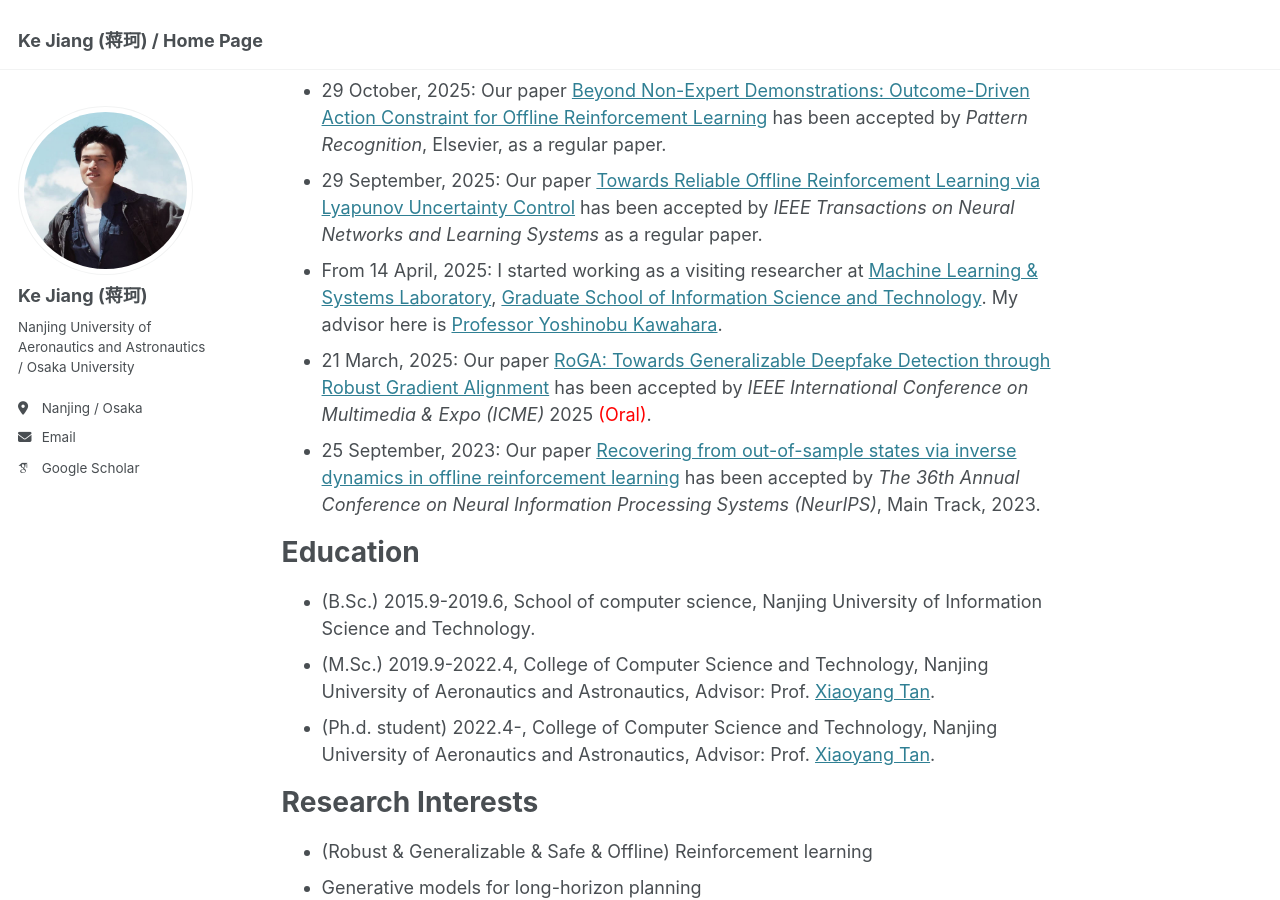
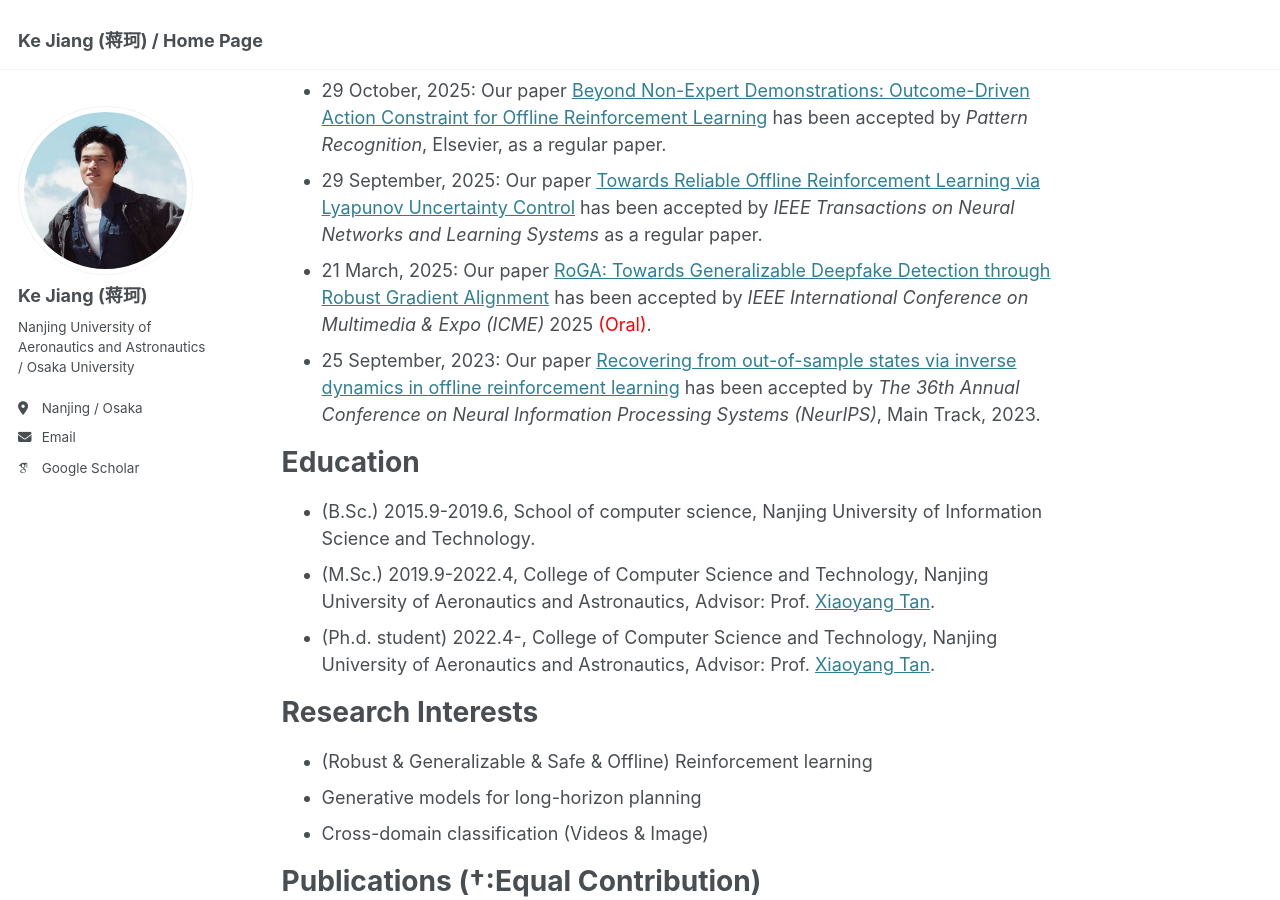
Before and after one commit to Jack10843/Jack10843.github.io, a Jekyll site: the page built from _pages/about.md, in a window 1280 px wide and 900 px high, scrolled down 393 px. Built offline with Jekyll 4.4.1, drawn with Linux system fonts in a browser that asks for light colours; some web fonts are replaced; some of the changed text lies outside the part shown.

Commit message:
Update about.md

```diff
--- a/_pages/about.md
+++ b/_pages/about.md
@@ -14,7 +14,6 @@ News
  - 8 November, 2025: Our paper [Variational OOD State Correction for Offline Reinforcement Learning](https://arxiv.org/abs/2505.00503) has been accepted by *The 40th Annual AAAI Conference on Artificial Intelligence (AAAI)*, Main Technical Track, 2026.
  - 29 October, 2025: Our paper [Beyond Non-Expert Demonstrations: Outcome-Driven Action Constraint for Offline Reinforcement Learning](https://arxiv.org/abs/2504.01719) has been accepted by *Pattern Recognition*, Elsevier, as a regular paper.
  - 29 September, 2025: Our paper [Towards Reliable Offline Reinforcement Learning via Lyapunov Uncertainty Control](https://doi.org/10.1109/TNNLS.2025.3616159) has been accepted by *IEEE Transactions on Neural Networks and Learning Systems* as a regular paper.
- - From 14 April, 2025: I started working as a visiting researcher at [Machine Learning & Systems Laboratory](https://mls.ist.osaka-u.ac.jp/en/member.html), [Graduate School of Information Science and Technology](https://www.ist.osaka-u.ac.jp/english/). My advisor here is [Professor Yoshinobu Kawahara](https://mls.ist.osaka-u.ac.jp/en/~kawahara/).
  - 21 March, 2025: Our paper [RoGA: Towards Generalizable Deepfake Detection through Robust Gradient Alignment](https://arxiv.org/abs/2505.20653) has been accepted by *IEEE International Conference on Multimedia & Expo (ICME)* 2025 <span style="color:red">(Oral)</span>.
  - 25 September, 2023: Our paper [Recovering from out-of-sample states via inverse dynamics in offline reinforcement learning](https://proceedings.neurips.cc/paper_files/paper/2023/file/7a0f7e9d9b42b26e5bfc9ba4c6e5287c-Paper-Conference.pdf) has been accepted by *The 36th Annual Conference on Neural Information Processing Systems (NeurIPS)*, Main Track, 2023.
 
```
Also changed, not shown: other parts of _pages/about.md (+1 -0 lines).
